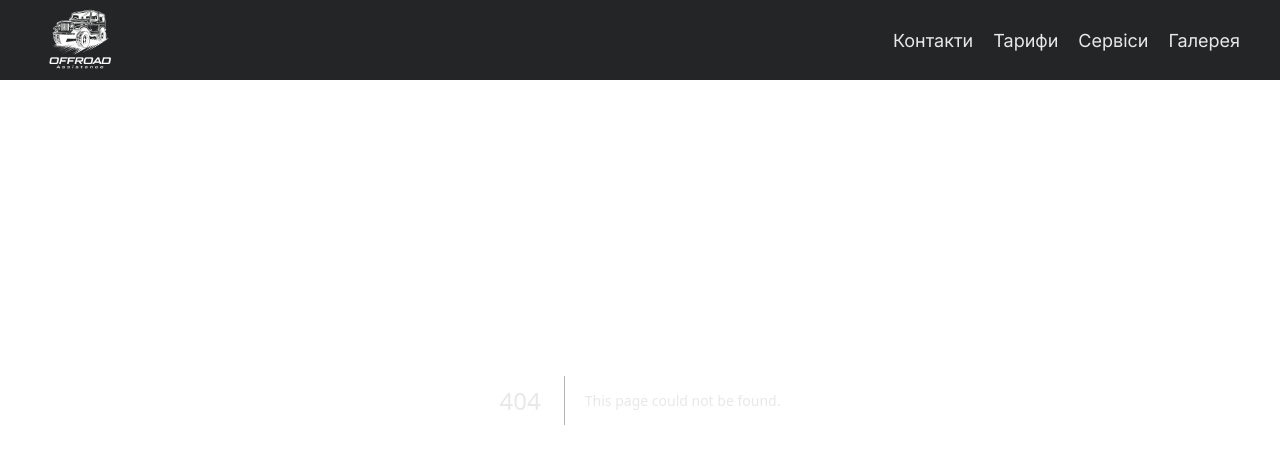
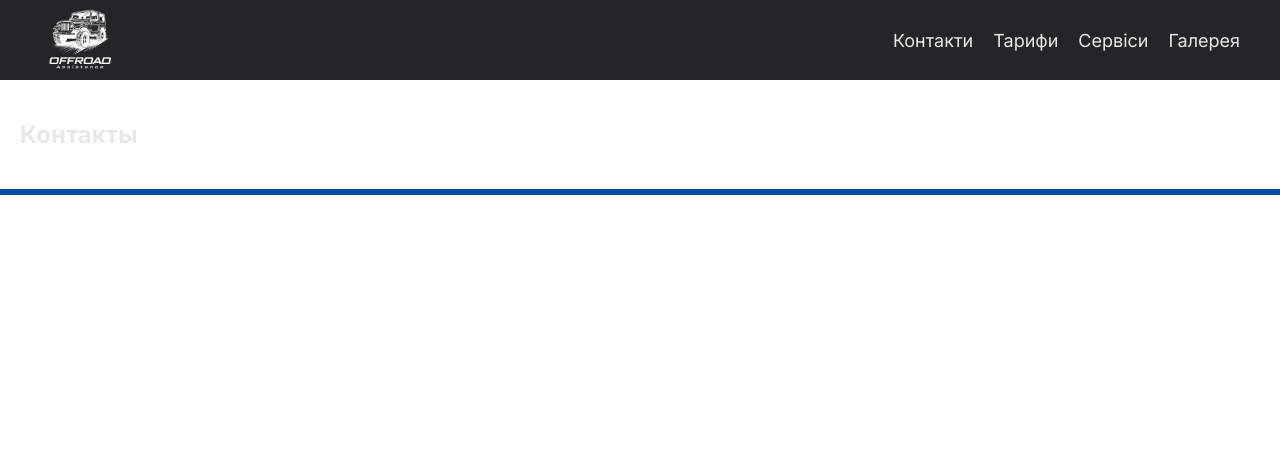
Before and after one commit to AndreyKapus/off-road-assistance, a Next.js app: page /contacts in a window 1280 px wide. Before the commit this address had no page. Shown: the top 464 px of the page. Built offline with nearby package versions, Linux system fonts and the light colour scheme.

Commit message:
contacts section

```diff
--- /dev/null
+++ b/app/contacts/page.js
@@ -0,0 +1,13 @@
+import styles from "../../app/styles/contacts.module.css";
+
+const Contacts = () => {
+  return (
+    <section className={styles.contactsSection}>
+      <div className={styles.contactsContainer}>
+        <h2>Контакты</h2>
+      </div>
+    </section>
+  );
+};
+
+export default Contacts;
--- /dev/null
+++ b/app/styles/contacts.module.css
@@ -0,0 +1,10 @@
+.contactsSection {
+  padding-top: 80px;
+  background-color: white;
+  color: var(--white);
+  border-bottom: 6px solid var(--blue);
+}
+
+.contactsContainer {
+  padding: 40px 20px;
+}
```
